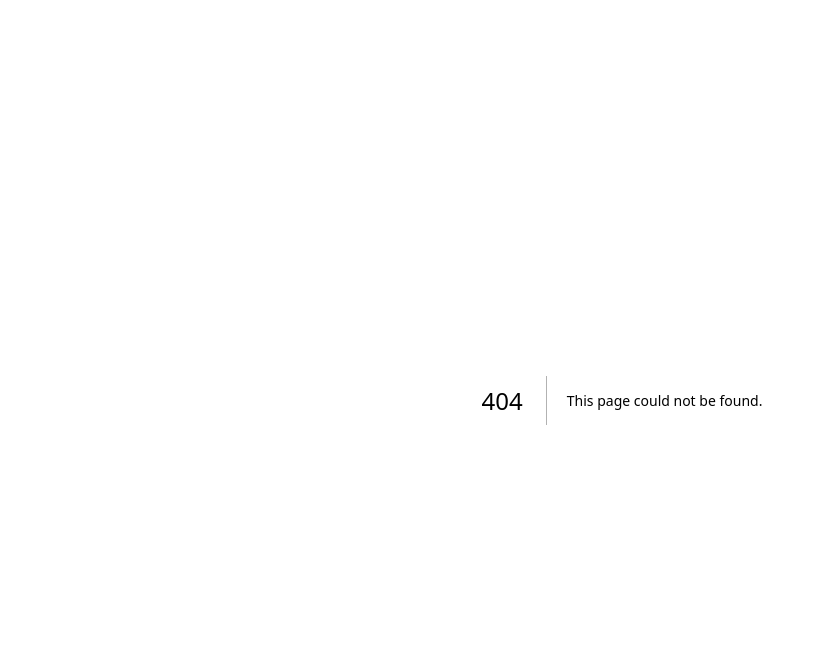
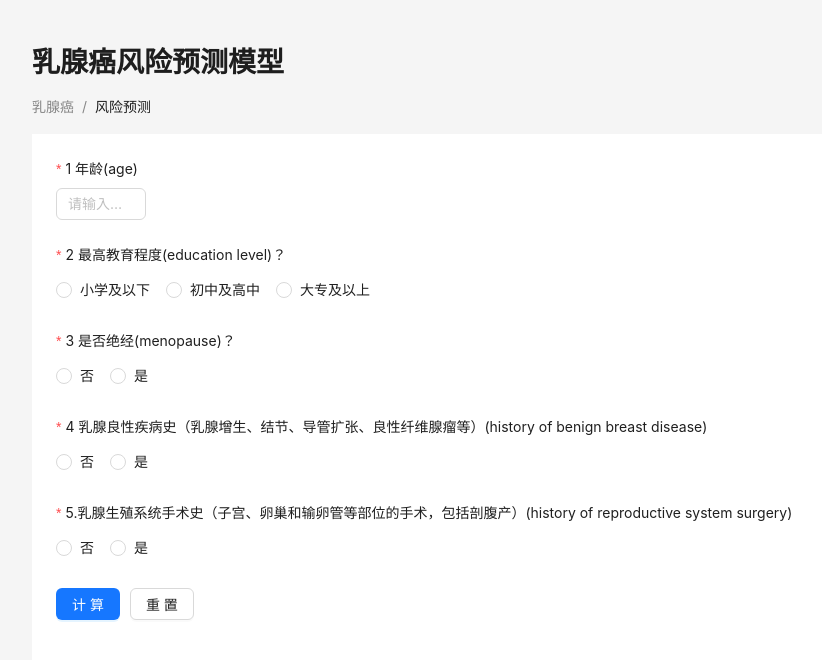
Before and after one commit to Hefengcloud/hefeng-health, a Next.js app: page /risk-prediction in a window 1280 px wide. Before the commit this address had no page. Shown: the top 660 px of the page, without its empty margins (18-840 px from the left). Built offline with nearby package versions, Linux system fonts and the light colour scheme.

Commit message:
add risk prediction

```diff
--- a/app/layout.tsx
+++ b/app/layout.tsx
@@ -8,11 +8,7 @@ export const metadata = {
   description: '',
 }
 
-export default function RootLayout({
-  children,
-}: {
-  children: React.ReactNode
-}) {
+export default function RootLayout({ children, }: { children: React.ReactNode }) {
   return (
     <html lang="en">
       <body className={inter.className}>{children}</body>
--- /dev/null
+++ b/app/risk-prediction/page.tsx
@@ -0,0 +1,211 @@
+'use client'
+
+import { Alert, Breadcrumb, Button, Divider, Form, InputNumber, Layout, Modal, Radio, theme } from 'antd';
+const { Header, Content, Footer } = Layout;
+import { useState } from 'react';
+import { resolveModuleName } from 'typescript';
+
+const educationLevelValues = [0, 0.29, 0.69878]
+const menopauseValue = 0.29448
+
+interface RiskResult {
+    message: string,
+    description: string,
+    type: string
+}
+
+const riskLevelMessages: RiskResult[] = [
+    {
+        message: '乳腺癌低风险',
+        description: '请继续保持健康生活方式',
+        type: 'success'
+    },
+    {
+        message: '乳腺癌中风险',
+        description: '请继续保持健康生活方式，建议参加乳腺癌筛查项目',
+        type: 'warning'
+    },
+    {
+        message: '乳腺癌高风险',
+        description: '我们强烈建议参加乳腺癌筛查项目或前往医院进行进一步评估',
+        type: 'error'
+    }
+]
+
+export default function Page() {
+    const {
+        token: { colorBgContainer },
+    } = theme.useToken()
+
+    const [form] = Form.useForm()
+    const [isMenopaused, setIsMenopaused] = useState(false)
+    const [showResult, setShowResult] = useState(false)
+    const [result, setResult] = useState<RiskResult>()
+
+    const onFinish = (values: any) => {
+        console.log(values)
+
+        const age = values.age
+        const educationLevel = +values.educationLevel
+        const menopauseAge = values.menopauseAge ? +values.menopauseAge : 0
+        const diseaseHistory = values.diseaseHistory === '1'
+        const surgeryHistory = values.surgeryHistory === '1'
+
+        const rs = calculate(age, educationLevel, menopauseAge, diseaseHistory, surgeryHistory)
+
+        let riskLevel = 0
+        if (rs < 0.4) {
+            riskLevel = 0
+        } else if (rs < 0.7) {
+            riskLevel = 1
+        } else {
+            riskLevel = 2
+        }
+
+        setResult(riskLevelMessages[riskLevel])
+        setShowResult(true)
+    }
+
+    const onFinishFailed = (errorInfo: any) => {
+
+    }
+
+    const calculate = (age: number,
+        educationLevel: number,
+        menopauseAge: number,
+        diseaseHistory: boolean, surgeryHistory: boolean) => {
+        console.log(`age = ${age}\n`)
+        console.log(`education level = ${educationLevel}\n`)
+        console.log(`menopause age = ${menopauseAge}\n`)
+        console.log(`disease history = ${diseaseHistory}\n`)
+        console.log(`surgery history = ${surgeryHistory}\n`)
+        let rs: number = 0
+        if (age >= 50 && age <= 59) {
+            rs += 0.09973
+        } else if (age >= 60 && age <= 69) {
+            rs += 0.12198
+        } else if (age >= 70 && age <= 74) {
+            rs += 0.58906
+        }
+
+        rs += educationLevelValues[educationLevel]
+        if (menopauseAge >= 50) {
+            rs += 0.29448
+        }
+
+        if (diseaseHistory) {
+            rs += 0.34751
+        }
+
+        if (surgeryHistory) {
+            rs += 0.24507
+        }
+
+        console.log(`RS = ${rs}`)
+        return rs
+    }
+
+
+    return (
+        <Layout className="layout">
+            <Content
+                style={{
+                    padding: '40px 50px',
+                }}
+            >
+                <h1>乳腺癌风险预测模型</h1>
+                <Breadcrumb
+                    style={{
+                        margin: '16px 0',
+                    }}
+                >
+                    <Breadcrumb.Item>乳腺癌</Breadcrumb.Item>
+                    <Breadcrumb.Item>风险预测</Breadcrumb.Item>
+                </Breadcrumb>
+                <div
+                    className="site-layout-content"
+                    style={{
+                        background: colorBgContainer,
+                    }}
+                >
+                    <Form
+                        form={form}
+                        layout="vertical"
+                        onFinish={onFinish}
+                        onFinishFailed={onFinishFailed}
+                    >
+                        <Form.Item label="1 年龄(age)" name="age"
+                            rules={[{ required: true, message: '请输入年龄' }]}
+                        >
+                            <InputNumber placeholder="请输入年龄" min={18} max={100} />
+                        </Form.Item>
+                        <Form.Item label="2 最高教育程度(education level)？"
+                            name="educationLevel"
+                            rules={[{ required: true, message: '请选择' }]}
+                        >
+                            <Radio.Group>
+                                <Radio value="0">小学及以下</Radio>
+                                <Radio value="1">初中及高中</Radio>
+                                <Radio value="2">大专及以上</Radio>
+                            </Radio.Group>
+                        </Form.Item>
+                        <Form.Item label="3 是否绝经(menopause)？"
+                            name="menopause"
+                            rules={[{ required: true, message: '请选择' }]}
+                        >
+                            <Radio.Group
+                                onChange={(e) => setIsMenopaused(e.target.value === '1')}
+                            >
+                                <Radio value="0">否</Radio>
+                                <Radio value="1">是</Radio>
+                            </Radio.Group>
+                        </Form.Item>
+                        {
+                            isMenopaused && <Form.Item label="3.1 绝经年龄(age at menopause)"
+                                name="menopauseAge"
+                                rules={[{ required: true, message: '请输入年龄' }]}
+                            >
+                                <InputNumber placeholder="请输入年龄" min={18} max={100} />
+                            </Form.Item>
+                        }
+
+                        <Form.Item label="4 乳腺良性疾病史（乳腺增生、结节、导管扩张、良性纤维腺瘤等）(history of benign breast disease)"
+                            name="diseaseHistory"
+                            rules={[{ required: true, message: '请选择' }]}
+                        >
+                            <Radio.Group>
+                                <Radio value="0">否</Radio>
+                                <Radio value="1">是</Radio>
+                            </Radio.Group>
+                        </Form.Item>
+                        <Form.Item label="5.乳腺生殖系统手术史（子宫、卵巢和输卵管等部位的手术，包括剖腹产）(history of reproductive system surgery)"
+                            name="surgeryHistory"
+                            rules={[{ required: true, message: '请选择' }]}
+                        >
+                            <Radio.Group>
+                                <Radio value="0">否</Radio>
+                                <Radio value="1">是</Radio>
+                            </Radio.Group>
+                        </Form.Item>
+                        <Form.Item>
+                            <Button type="primary" htmlType="submit">计算</Button>
+                            <Button style={{ marginLeft: '10px' }} htmlType="reset">重置</Button>
+                        </Form.Item>
+                    </Form>
+
+                    <Modal title="预测结果" centered open={showResult} onCancel={() => setShowResult(false)}
+                        footer={[
+                            <Button key="back" onClick={() => setShowResult(false)}>知道了</Button>,
+                        ]}
+                    >
+                        <Alert
+                            message={result?.message}
+                            description={result?.description}
+                            type={result?.type || 'info'}
+                            showIcon />
+                    </Modal>
+                </div>
+            </Content>
+        </Layout>
+    )
+}
```
